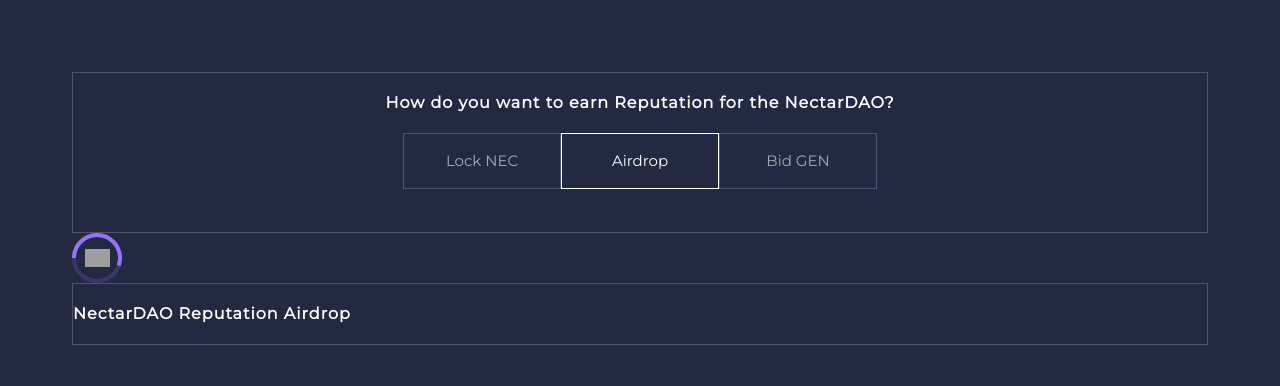
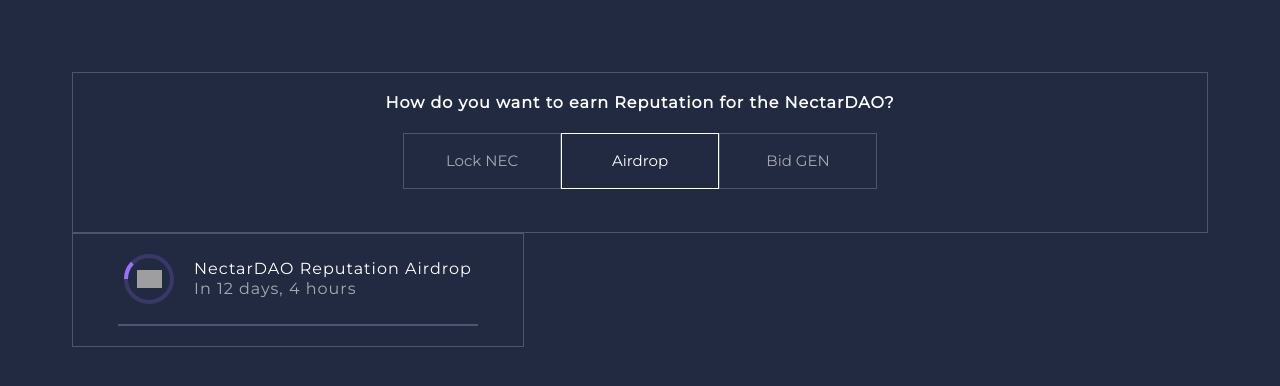
Before and after one commit to dOrgTech/NectarDAO-Bootstrapper, a React app: page /#/bid-gen in a window 1280 px wide. Both pictures are taken after a click on the element "Airdrop". Shown: the top 386 px of the page. Built offline with nearby package versions, Linux system fonts and the light colour scheme; grey boxes are pictures that could not be loaded.

Commit message:
timeline progress

```diff
--- /dev/null
+++ b/src/components/common/Divider.js
@@ -0,0 +1,16 @@
+import React from 'react'
+import styled from 'styled-components'
+
+const StyledDivider = styled.hr`
+width: ${props => props.width};
+height: 2px;
+margin: ${props => props.margin};
+background-color: var(--inactive-border);
+border: 0 none;
+`
+
+const Divider = ({ width, margin }) => (
+  <StyledDivider width={width} margin={margin} />
+)
+
+export default Divider
--- a/src/components/common/ProgressCircle.js
+++ b/src/components/common/ProgressCircle.js
@@ -5,14 +5,15 @@
   buildStyles
 } from 'react-circular-progressbar'
 import './ProgressCircle.scss'
-import logo from '../../assets/svgs/ethfinex-logo.svg'
 
 const Wrapper = styled.div`
   width: ${props => props.width};
   height: ${props => props.height};
 `
 
-const ProgressCircle = ({ value, width, height }) => {
+const ProgressCircle = ({
+ value, icon, width, height
+}) => {
   return (
     <Wrapper width={width} height={height}>
       <Circle
@@ -31,7 +32,7 @@
           trailColor: '#3a3867'
         })}// ting 9872fb back 3a3867
       >
-        <img style={{ width: '50%' }} src={logo} alt="ethfinex" />
+        <img style={{ width: '50%' }} src={icon} alt="ethfinex" />
       </Circle>
     </Wrapper>
   )
--- a/src/components/common/TimelineProgress.js
+++ b/src/components/common/TimelineProgress.js
@@ -1,6 +1,46 @@
-// TODO: this is used in both the "Lock NEC" and "Bid GEN" views
-/*
-<Progress percentage={100 * (1 - timeLeft / totalTime)} />
-<Text>Current Period: ${period} of ${maxPeriods}</Text>
-<Text>Next starts in ${format(timeLeft)}</Text>
-*/
+import React from 'react'
+import styled from 'styled-components'
+import ProgressCircle from './ProgressCircle'
+
+const TimelineWrapper = styled.div`
+  display: flex;
+  flex-direction: row;
+  align-items: center;
+  margin-top: 20px;
+`
+
+const TextWrapper = styled.div`
+  display: flex;
+  flex-direction: column;
+  justify-items: left;
+`
+
+const Title = styled.div`
+  color: var(--white-text);
+  font-family: Montserrat;
+  font-style: normal;
+  font-weight: 400;
+  font-size: 16px;
+  line-height: 20px;
+  text-align: left;
+  margin: 0px 0px 0px 20px;
+  letter-spacing: 1px;
+`
+
+const Subtitle = styled(Title)`
+  color: var(--inactive-text);
+`
+
+const TimelineProgress = ({
+ value, icon, title, subtitle
+}) => (
+  <TimelineWrapper>
+    <ProgressCircle value={value} width="50px" height="50px" icon={icon} />
+    <TextWrapper>
+      <Title>{title}</Title>
+      <Subtitle>{subtitle}</Subtitle>
+    </TextWrapper>
+  </TimelineWrapper>
+)
+
+export default TimelineProgress
--- a/src/components/pages/ReputationBootstrapper/Airdrop.js
+++ b/src/components/pages/ReputationBootstrapper/Airdrop.js
@@ -11,34 +11,26 @@
 */
 import React from 'react'
 import styled from 'styled-components'
-import ProgressCircle from '../../common/ProgressCircle'
+import TimelineProgress from '../../common/TimelineProgress'
+import Divider from '../../common/Divider'
+import logo from '../../../assets/svgs/ethfinex-logo.svg'
 
 const CardWrapper = styled.div`
   display: flex;
-  flex-direction: row;
+  flex-direction: column;
   align-items: center;
   border: 1px solid var(--border);
+  width: 450px;
 `
 
-const Title = styled.div`
-  color: var(--white-text);
-  font-family: Montserrat;
-  font-style: normal;
-  font-weight: 600;
-  font-size: 16px;
-  line-height: 20px;
-  text-align: center;
-  margin: 20px 0px;
-  letter-spacing: 1px;
-`
+const title = 'NectarDAO Reputation Airdrop'
+const subtitle = 'In 12 days, 4 hours'
 
 const Airdrop = () => (
-  <div>
-    <ProgressCircle value={55} width="50px" height="50px" />
-    <CardWrapper>
-      <Title>NectarDAO Reputation Airdrop</Title>
-    </CardWrapper>
-  </div>
+  <CardWrapper>
+    <TimelineProgress value={12} icon={logo} title={title} subtitle={subtitle} />
+    <Divider width="80%" margin="20px 0px 20px 0px" />
+  </CardWrapper>
 )
 
 export default Airdrop
```
